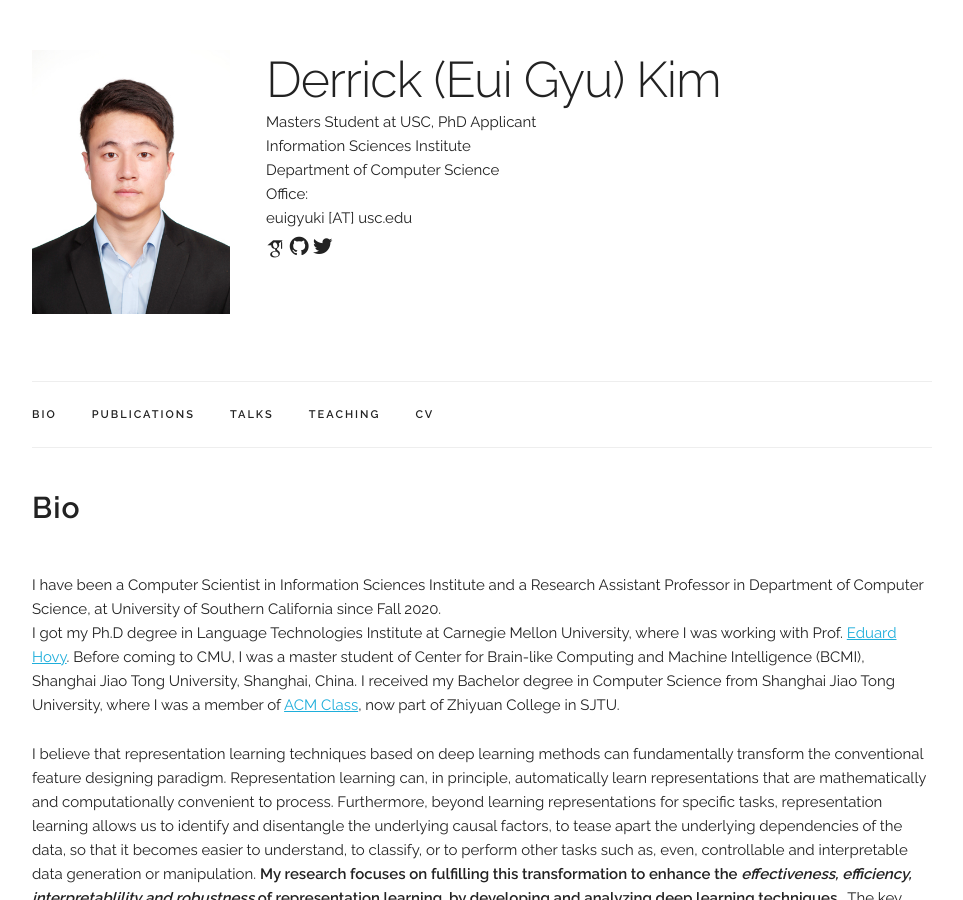
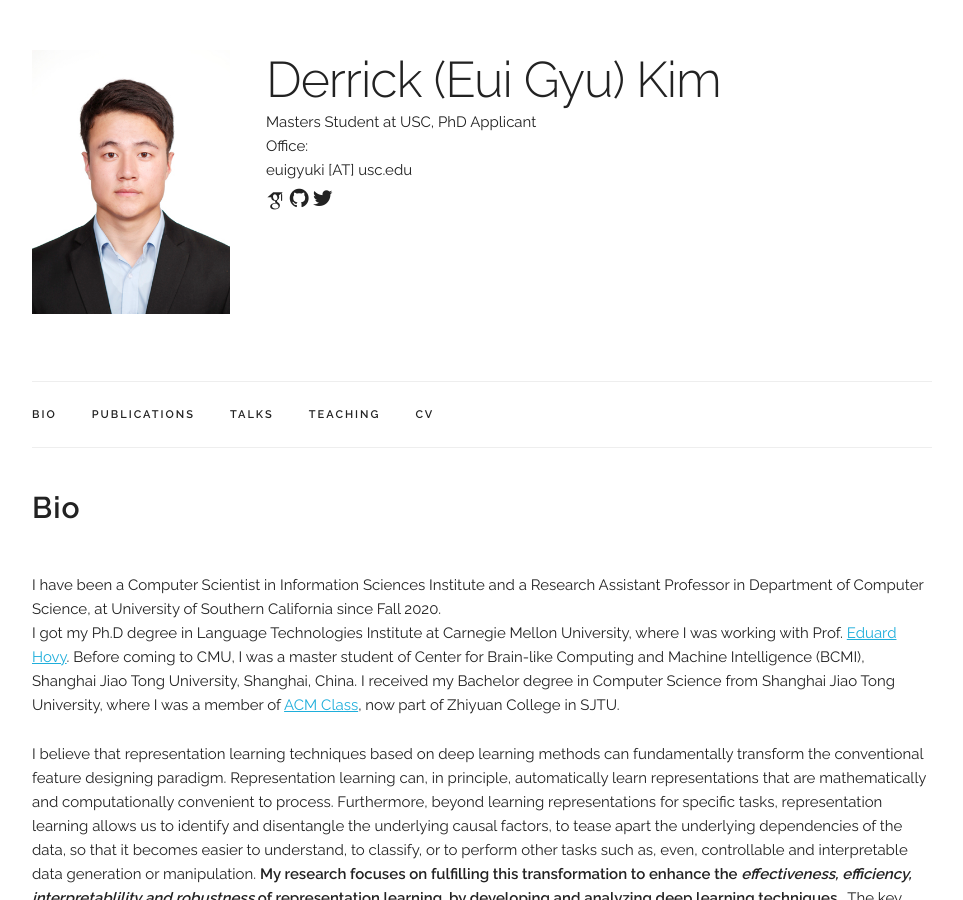
Before and after one commit to euigyuki/euigyuki.github.io, a Jekyll site: the page built from index.html, in a window 1280 px wide and 900 px high. Shown: the whole window, without its empty margins (158-1121 px from the left). Built offline with Jekyll 4.4.1, drawn with Linux system fonts in a browser that asks for light colours; some web fonts are replaced.

Commit message:
slight changes

```diff
--- a/_data/main_info.yaml
+++ b/_data/main_info.yaml
@@ -2,9 +2,6 @@ name: "Derrick (Eui Gyu) Kim"
 title: "Masters Student at USC, PhD Applicant"
 email: "euigyuki [AT] usc.edu"
 profile_pic: "/assets/profile-pics/profile.jpg"
-affiliation1: "Information Sciences Institute"
-affiliation2: "Department of Computer Science"
-affiliation3: "University of Southern California"
 address1: "325 West Adams Blvd"
 address2: "Los Angeles, CA, 90007"
 github: "https://github.com/euigyuki"
```
